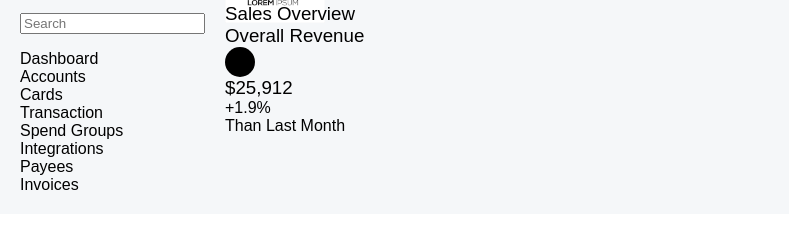
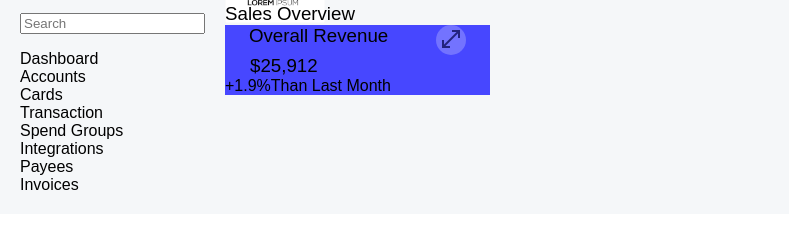
Before and after one commit to DrogonToothless/sassdashboardproject, a plain HTML site: page index.html in a window 1280 px wide. Shown: the part 77-306 px from the top of the page, without its empty margins (0-789 px from the left). Drawn offline with nearby package versions, Linux system fonts and the light colour scheme; a web font is replaced by a local one.

Commit message:
mostly styled card

```diff
--- a/_variables.scss
+++ b/_variables.scss
@@ -1,8 +1,8 @@
 $textfont: Arial;
 $textsizemedium: 20px;
-
-
 /* -----------------------------------------
 -------------------COLORS-------------------
 ----------------------------------------- */
 $lightgrayblue: rgb(174, 174, 174);
+$blue: rgb(71, 71, 255);
+$lightblue: rgb(159, 159, 255)
--- a/index.html
+++ b/index.html
@@ -56,7 +56,9 @@
             <div class="card">
                 <div class="top-row">
                     <h3>Overall Revenue</h3>
-                    <div class="expand-arrow"></div>
+                    <div class="expand-arrow">
+                        <span class="material-symbols-outlined">open_in_full</span>
+                    </div>
                 </div>
                 <div class="middle-row">
                     <h1>$25,912</h1>
--- a/style.scss
+++ b/style.scss
@@ -76,13 +76,27 @@ nav {
     width: 50%;
     display: flex;
     flex-direction: column;
+    background-color: variables.$blue;
 }
-.top-row .middle-row .bottom-row {
+.top-row, .middle-row, .bottom-row {
     display: flex;
+}
+.top-row {
+    justify-content: space-around;
+}
+.middle-row {
+    padding-left: 25px;
 }
 .expand-arrow {
     width: 30px;
     height: 30px;
-    background-color: black;
+    background-color: variables.$lightblue;
+    opacity: 50%;
     border-radius: 20px;
+    padding-left: 3px;
+    padding-top: 2px;
 }
+.expand-arrow:hover {
+    opacity: 70%;
+    transition: 0.5s;
+}
```
Also changed, not shown: style.css, 1 other file.
